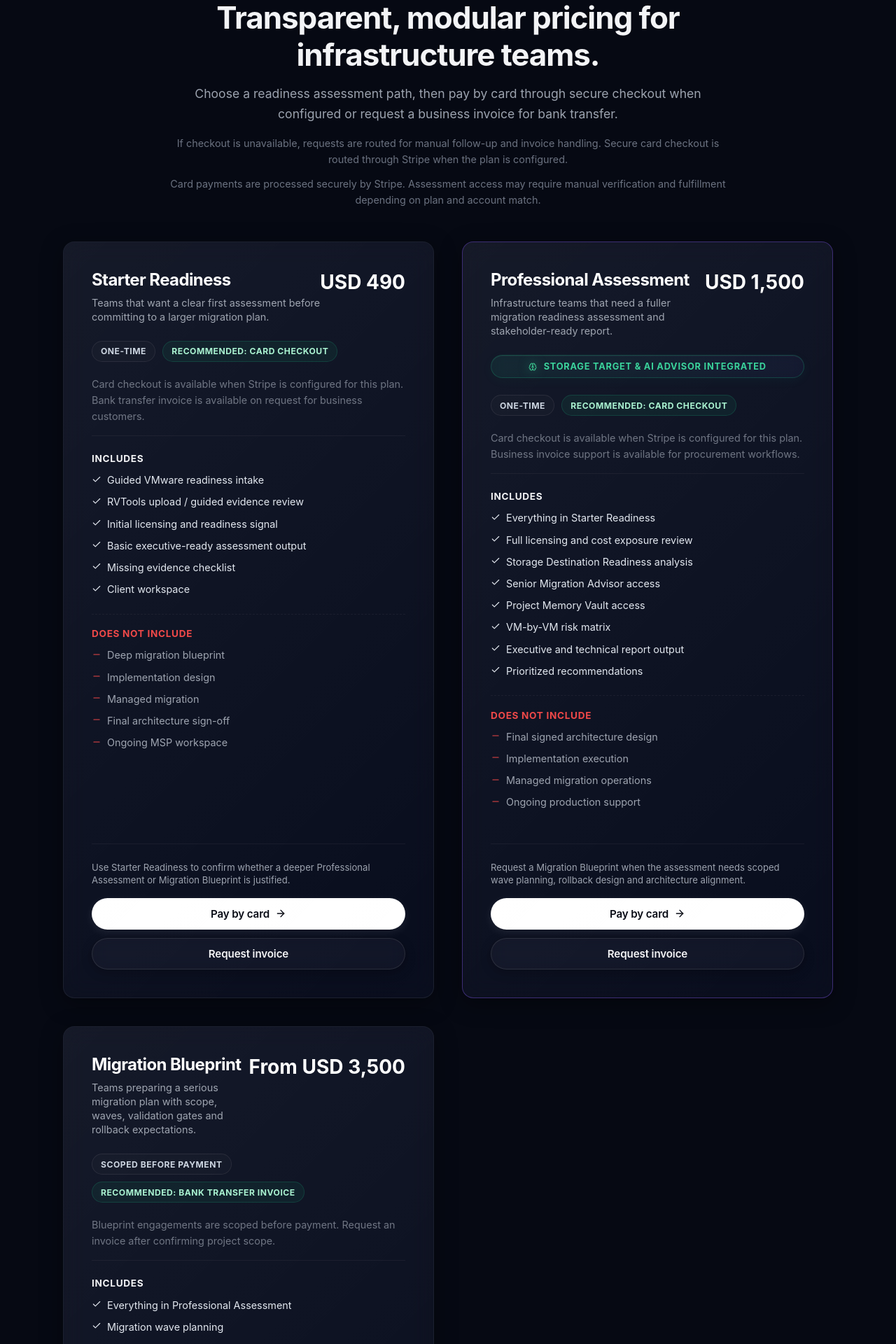
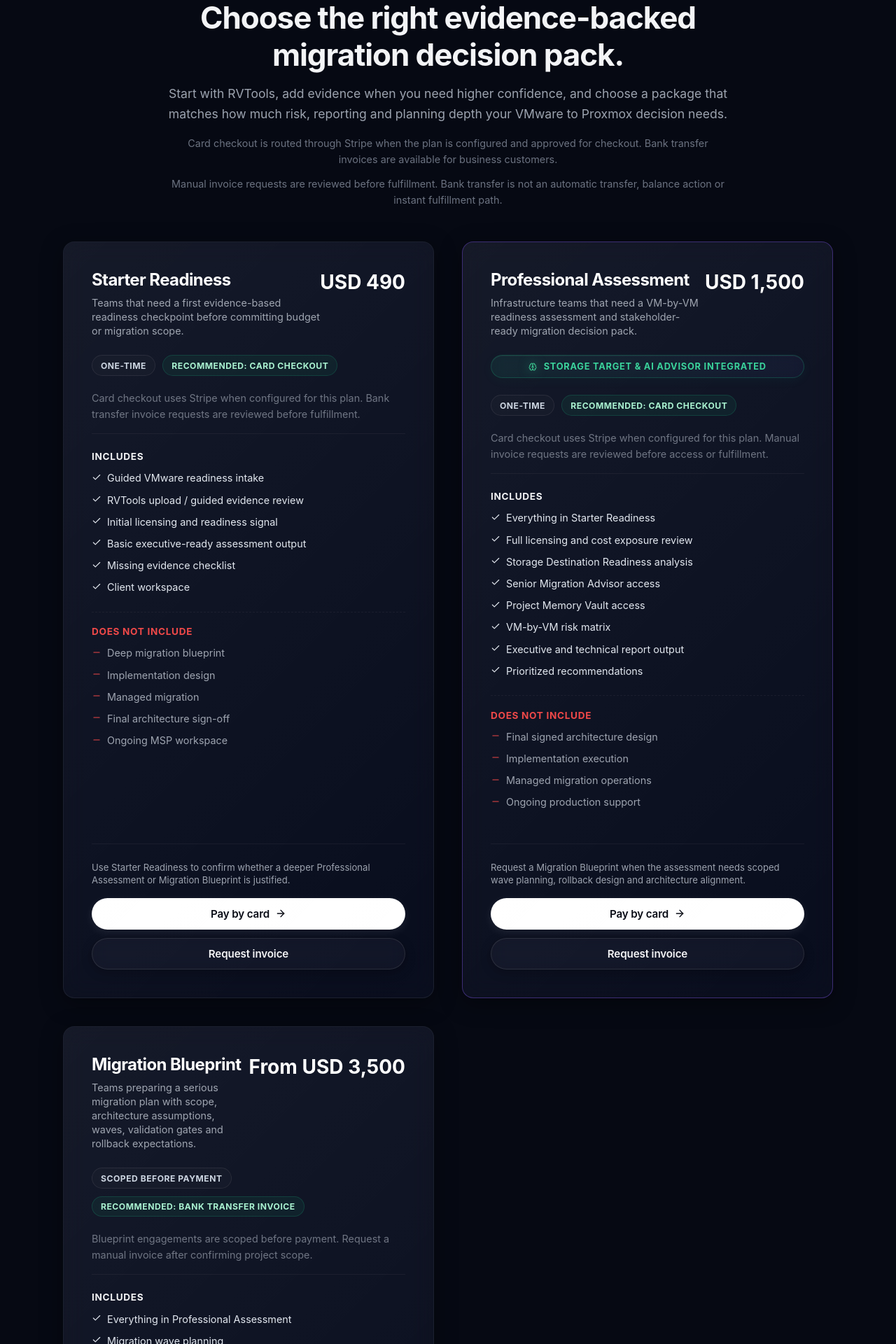
Before and after one commit to onediegopr/ShiftEvidence, a Next.js app: page /pricing in a window 1280 px wide. Shown: the part 200-2120 px from the top of the page at 70% size. Built offline with nearby package versions, Linux system fonts and the light colour scheme.

Commit message:
feat: harden commercial positioning and pricing copy

```diff
--- a/src/app/pricing/page.tsx
+++ b/src/app/pricing/page.tsx
@@ -29,16 +29,16 @@ export default function PricingPage() {
             <div className="section-header" style={{ textAlign: "center", maxWidth: "800px", margin: "0 auto" }}>
               <span className="badge badge-cyan">Pricing Models</span>
               <h1 style={{ fontSize: "2.75rem", lineHeight: "1.2", margin: "1rem 0" }}>
-                Transparent, modular pricing for infrastructure teams.
+                Choose the right evidence-backed migration decision pack.
               </h1>
               <p style={{ color: "var(--text-muted)", fontSize: "1.1rem", lineHeight: "1.6" }}>
-                Choose a readiness assessment path, then pay by card through secure checkout when configured or request a business invoice for bank transfer.
+                Start with RVTools, add evidence when you need higher confidence, and choose a package that matches how much risk, reporting and planning depth your VMware to Proxmox decision needs.
               </p>
               <p className="assessment-inline-note" style={{ marginTop: "1rem" }}>
-                {paymentOptionsCopy.notActive} {paymentOptionsCopy.cardCheckout}
+                {paymentOptionsCopy.cardCheckout} {paymentOptionsCopy.bankTransfer}
               </p>
               <p className="assessment-inline-note" style={{ marginTop: "0.75rem" }}>
-                Card payments are processed securely by Stripe. Assessment access may require manual verification and fulfillment depending on plan and account match.
+                Manual invoice requests are reviewed before fulfillment. Bank transfer is not an automatic transfer, balance action or instant fulfillment path.
               </p>
             </div>
           </div>
@@ -220,7 +220,7 @@ export default function PricingPage() {
             </div>
 
             <p className="assessment-inline-note" style={{ maxWidth: "1000px", margin: "2rem auto 0", textAlign: "center" }}>
-              {paymentOptionsCopy.pricingNote} Checkout availability is resolved securely at runtime.
+              {paymentOptionsCopy.pricingNote} Checkout availability and access matching are resolved securely at runtime.
             </p>
 
             <article className="glass-card sample-report-inline-cta" style={{ maxWidth: "1000px", margin: "2rem auto 0" }}>
@@ -229,9 +229,13 @@ export default function PricingPage() {
                 <h2>Explore a read-only sample assessment.</h2>
                 <p>
                   Open Demo Workspace to see what each paid plan unlocks: synthetic evidence, risk scoring, Storage
-                  Destination Readiness, migration waves and demo reports.
+                  Destination Readiness, migration waves and demo reports. Start with the quick simulation if you want the 90-second version first.
                 </p>
               </div>
+              <a href="/demo/replay" className="btn btn-secondary">
+                Watch 90-second simulation
+                <ArrowRight size={16} />
+              </a>
               <a href="/demo/workspace" className="btn btn-primary btn-glow">
                 Explore a Sample Assessment
                 <ArrowRight size={16} />
--- a/src/app/support/page.tsx
+++ b/src/app/support/page.tsx
@@ -113,7 +113,7 @@ export default async function SupportPage({ searchParams }: SupportPageProps) {
                   <li id="partners"><LifeBuoy size={14} /> Partners: {SUPPORT_CONTACTS.partners}</li>
                 </ul>
                 <p className="assessment-inline-note">
-                  {paymentOptionsCopy.bankTransfer} There is no live chat, attachment upload, automated SLA, or automated billing provider workflow in this support layer.
+                  {paymentOptionsCopy.bankTransfer} There is no live chat, attachment upload, automated SLA, automatic bank transfer execution, or automated billing provider workflow in this support layer.
                 </p>
                 <p className="assessment-inline-note">
                   Support can help with paid-but-no-access, wrong email, invoice requests, duplicate payment checks, refund requests, failed payment follow-up, and MSP subscription questions.
--- a/src/lib/pricingPlans.ts
+++ b/src/lib/pricingPlans.ts
@@ -56,19 +56,19 @@ export interface AddOn {
 }
 
 export const paymentOptionsCopy = {
-  cardCheckout: "Secure card checkout is routed through Stripe when the plan is configured.",
+  cardCheckout: "Card checkout is routed through Stripe when the plan is configured and approved for checkout.",
   bankTransfer: "Bank transfer invoices are available for business customers.",
-  general: "Card checkout uses secure checkout when configured. Bank transfer invoices are available for business customers.",
+  general: "Card checkout uses Stripe when configured. Bank transfer uses a manual invoice request reviewed before fulfillment.",
   pricingNote:
-    "Card checkout is available for configured fast-start plans. Bank transfer invoices are available for Professional, Blueprint and MSP agreements.",
+    "Card checkout is available for configured fast-start plans. Bank transfer is handled through reviewed manual invoice requests for Professional, Blueprint and MSP agreements.",
   faq:
-    "Card checkout supports configured fast starts. Bank transfer invoices are available for business customers and are especially recommended for larger assessments, blueprints and MSP agreements.",
+    "Card checkout supports configured fast starts through Stripe. Bank transfer is a reviewed manual invoice request, not an automatic transfer or instant fulfillment path.",
   blueprint:
-    "Blueprint engagements are scoped before payment. Request an invoice after confirming project scope.",
+    "Blueprint engagements are scoped before payment. Request a manual invoice after confirming project scope.",
   msp:
-    "MSP partner plans can be billed monthly by card or handled through business invoice depending on agreement size.",
+    "MSP partner plans can be billed monthly by configured Stripe checkout or handled through reviewed business invoice depending on agreement size.",
   notActive:
-    "If checkout is unavailable, requests are routed for manual follow-up and invoice handling.",
+    "If checkout is unavailable or account matching is required, requests are routed for manual follow-up, review and invoice handling.",
 } as const;
 
 export function getPaymentOptionLabel(option: PaymentOption) {
@@ -91,14 +91,14 @@ export const marketingPlans: Plan[] = [
     price: starterBillingPlan.priceLabel,
     priceAmountUsd: starterBillingPlan.priceAmountUsd,
     billingCadence: starterBillingPlan.cadence,
-    bestFor: "Teams that want a clear first assessment before committing to a larger migration plan.",
+    bestFor: "Teams that need a first evidence-based readiness checkpoint before committing budget or migration scope.",
     accent: "core",
     recommendedPayment: starterBillingPlan.recommendedPayment,
     paymentOptions: starterBillingPlan.paymentOptions,
     futureProvider: "stripe",
     cta: starterBillingPlan.primaryAction,
     secondaryCta: starterBillingPlan.secondaryAction,
-    paymentNote: "Card checkout is available when Stripe is configured for this plan. Bank transfer invoice is available on request for business customers.",
+    paymentNote: "Card checkout uses Stripe when configured for this plan. Bank transfer invoice requests are reviewed before fulfillment.",
     includes: [
       "Guided VMware readiness intake",
       "RVTools upload / guided evidence review",
@@ -122,14 +122,14 @@ export const marketingPlans: Plan[] = [
     price: professionalBillingPlan.priceLabel,
     priceAmountUsd: professionalBillingPlan.priceAmountUsd,
     billingCadence: professionalBillingPlan.cadence,
-    bestFor: "Infrastructure teams that need a fuller migration readiness assessment and stakeholder-ready report.",
+    bestFor: "Infrastructure teams that need a VM-by-VM readiness assessment and stakeholder-ready migration decision pack.",
     accent: "pro",
     recommendedPayment: professionalBillingPlan.recommendedPayment,
     paymentOptions: professionalBillingPlan.paymentOptions,
     futureProvider: "stripe",
     cta: professionalBillingPlan.primaryAction,
     secondaryCta: professionalBillingPlan.secondaryAction,
-    paymentNote: "Card checkout is available when Stripe is configured for this plan. Business invoice support is available for procurement workflows.",
+    paymentNote: "Card checkout uses Stripe when configured for this plan. Manual invoice requests are reviewed before access or fulfillment.",
     includes: [
       "Everything in Starter Readiness",
       "Full licensing and cost exposure review",
@@ -155,7 +155,7 @@ export const marketingPlans: Plan[] = [
     priceAmountUsd: blueprintBillingPlan.priceAmountUsd,
     pricePrefix: blueprintBillingPlan.pricePrefix,
     billingCadence: blueprintBillingPlan.cadence,
-    bestFor: "Teams preparing a serious migration plan with scope, waves, validation gates and rollback expectations.",
+    bestFor: "Teams preparing a serious migration plan with scope, architecture assumptions, waves, validation gates and rollback expectations.",
     accent: "blueprint",
     recommendedPayment: blueprintBillingPlan.recommendedPayment,
     paymentOptions: blueprintBillingPlan.paymentOptions,
@@ -169,6 +169,7 @@ export const marketingPlans: Plan[] = [
       "Pilot candidate selection",
       "Remediation roadmap",
       "Rollback framework",
+      "Migration day checklist",
       "Technical review session",
       "Executive decision pack",
       "Blueprint guidance",
@@ -187,7 +188,7 @@ export const marketingPlans: Plan[] = [
     priceAmountUsd: mspBillingPlan.priceAmountUsd,
     pricePrefix: mspBillingPlan.pricePrefix,
     billingCadence: mspBillingPlan.cadence,
-    bestFor: "Consultants, MSPs and integrators who need repeatable assessments for client conversations.",
+    bestFor: "Consultants, MSPs and integrators who need repeatable, client-ready assessments before workshops or proposals.",
     accent: "partner",
     recommendedPayment: mspBillingPlan.recommendedPayment,
     paymentOptions: mspBillingPlan.paymentOptions,
@@ -199,6 +200,7 @@ export const marketingPlans: Plan[] = [
       "Reusable methodology",
       "Client-ready PDFs",
       "Assessment templates",
+      "Reusable pre-sales evidence workflow",
       "Partner workflow",
       "Dedicated workspace management",
       "Billing and support priority",
--- a/src/views/ShiftReadinessPage.tsx
+++ b/src/views/ShiftReadinessPage.tsx
@@ -127,7 +127,7 @@ export default function ShiftReadinessPage() {
               Assess your <span className="text-gradient">VMware exit</span> before committing budget.
             </h1>
             <p className="shiftreadiness-lead">
-              Verify licensing exposure, map target storage compatibility, and identify migration risks with a productized pre-flight check.
+              Turn exported VMware evidence into a senior-grade migration decision pack before workshops, pilots or production change windows.
             </p>
             <div className="shiftreadiness-actions">
               <a href="/sign-up" className="btn btn-primary btn-glow">
@@ -519,8 +519,8 @@ export default function ShiftReadinessPage() {
               <strong>Get consulting-grade insights at a fraction of the cost.</strong>
             </p>
             <p>
-              Start with a focused readiness assessment, request invoice support for larger engagements,
-              and keep payment expectations clear before checkout is activated.
+              Start with a focused readiness assessment, use Stripe card checkout when configured,
+              or request a reviewed Wise/manual invoice for larger engagements.
             </p>
             <p className="assessment-inline-note" style={{ marginTop: "0.75rem" }}>
               {paymentOptionsCopy.general} {paymentOptionsCopy.notActive}
```
Also changed, not shown: src/app/partners/page.tsx (+5 -5 lines), src/app/vmware-to-proxmox-readiness/page.tsx (+5 -4 lines), src/components/Hero.tsx (+10 -3 lines), src/components/sample-report/SampleReportPage.tsx (+18 -2 lines), 1 other file (tests, documents, lock files or other folders).
